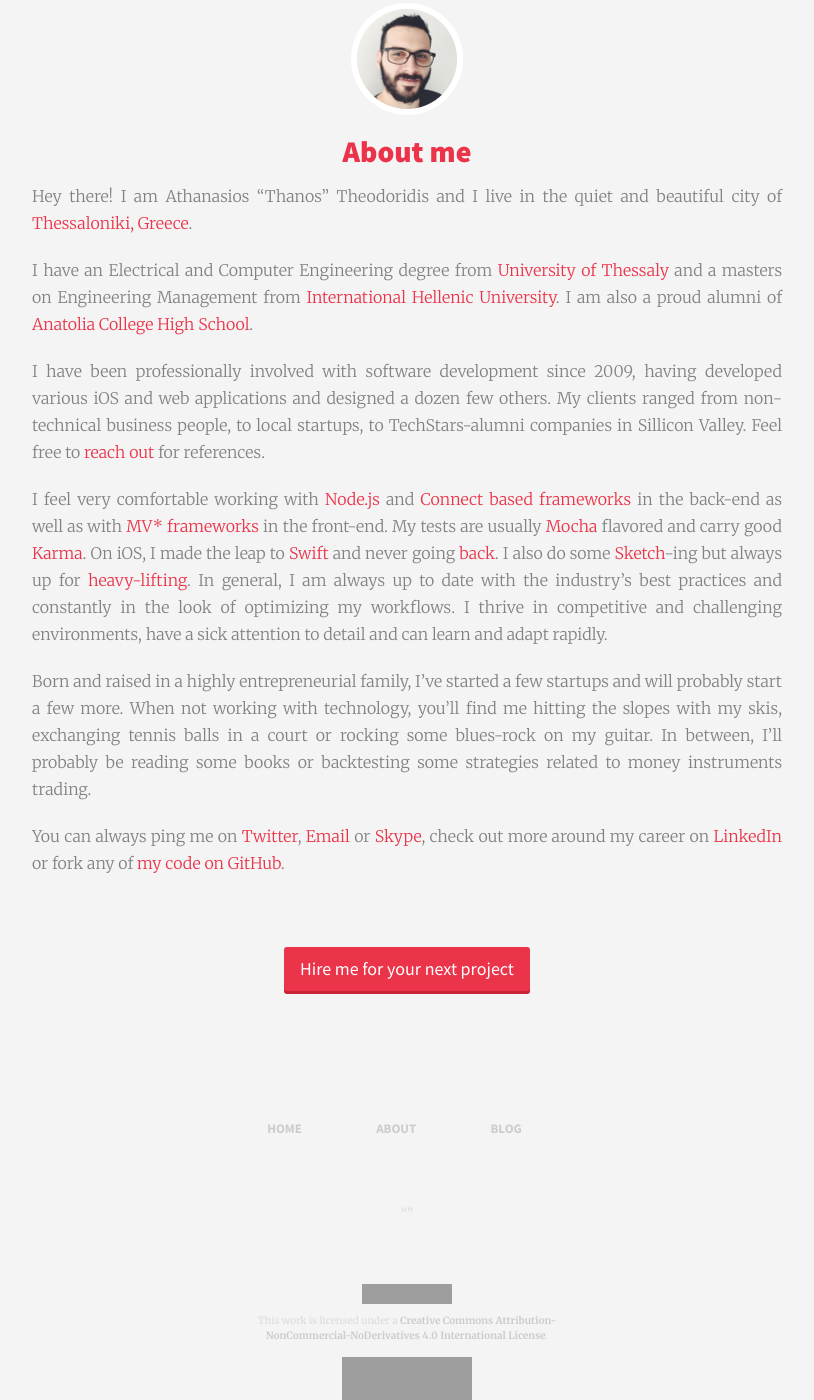
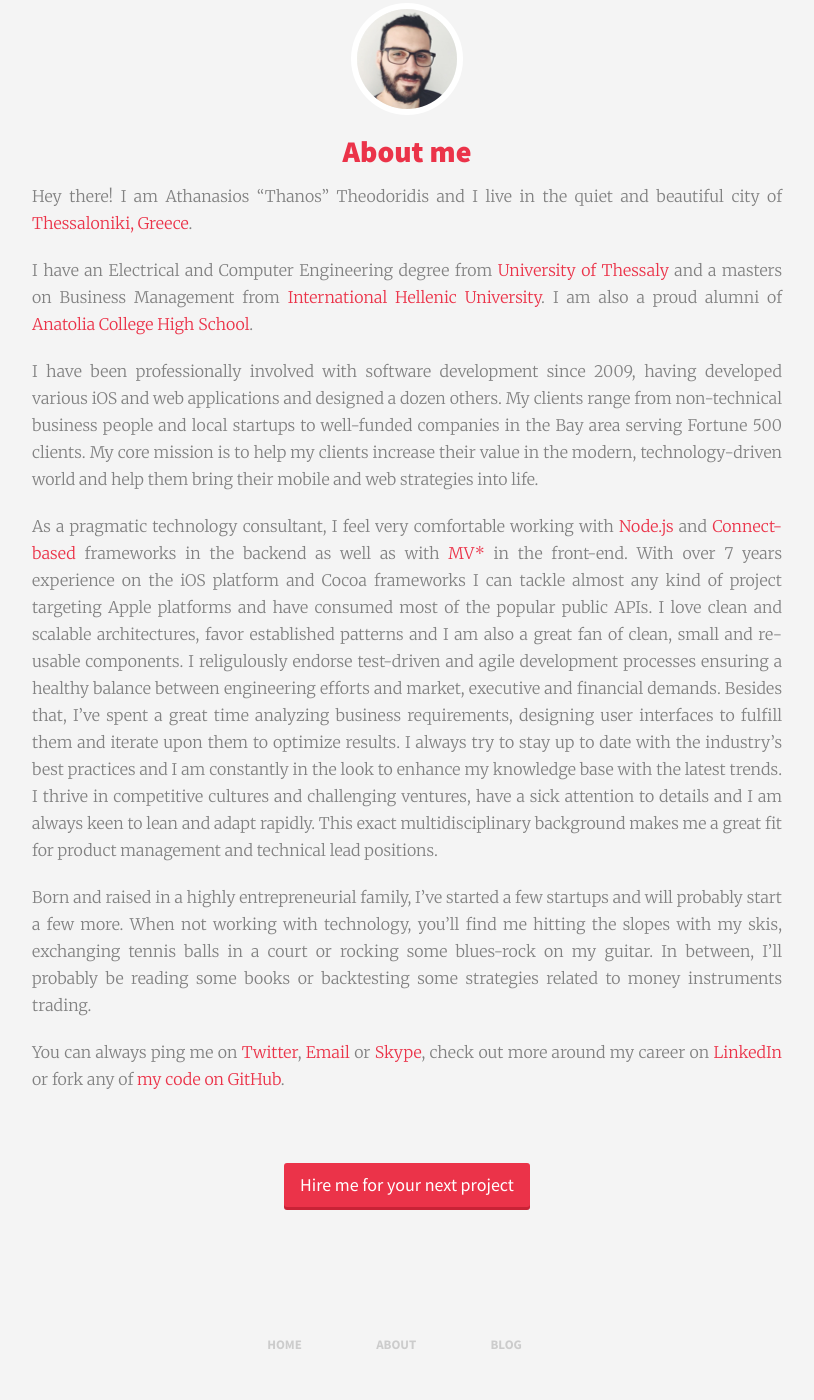
Before and after one commit to attheodo/attheodo.github.io, a Jekyll site: the page built from about.md, in a window 1280 px wide and 1400 px high, scrolled down 537 px. Shown: the whole window, without its empty margins (233-1047 px from the left). Built offline with Jekyll 4.4.1, drawn with Linux system fonts in a browser that asks for light colours; grey boxes are pictures that could not be loaded.

Commit message:
revised positioning

```diff
--- a/about.md
+++ b/about.md
@@ -5,11 +5,11 @@ permalink: /about/
 
 Hey there! I am Athanasios “Thanos” Theodoridis and I live in the quiet and beautiful city of [Thessaloniki, Greece](http://en.wikipedia.org/wiki/Thessaloniki).
 
-I have an Electrical and Computer Engineering degree from [University of Thessaly](http://www.inf.uth.gr/?lang=en) and a masters on Engineering Management from [International Hellenic University](http://www.econ.ihu.edu.gr/). I am also a proud alumni of [Anatolia College High School](http://www.anatolia.edu.gr/cms.jsp).
+I have an Electrical and Computer Engineering degree from [University of Thessaly](http://www.inf.uth.gr/?lang=en) and a masters on Business Management from [International Hellenic University](http://www.econ.ihu.edu.gr/). I am also a proud alumni of [Anatolia College High School](http://www.anatolia.edu.gr/cms.jsp).
 
-I have been professionally involved with software development since 2009, having developed various iOS and web applications and designed a dozen few others. My clients ranged from non-technical business people, to local startups, to TechStars-alumni companies in Sillicon Valley. Feel free to [reach out](mailto:at@atworks.gr?subject=Hello,%20send%20me%20some%20references) for references.
+I have been professionally involved with software development since 2009, having developed various iOS and web applications and designed a dozen others. My clients range from non-technical business people and local startups to well-funded companies in the Bay area serving Fortune 500 clients. My core mission is to help my clients increase their value in the modern, technology-driven world and help them bring their mobile and web strategies into life.
 
-I feel very comfortable working with [Node.js](https://nodejs.org/) and [Connect](https://github.com/senchalabs/connect) [based](http://expressjs.com/) [frameworks](http://sailsjs.org/#!/) in the back-end as well as with [MV*](https://angularjs.org/) [frameworks](http://emberjs.com/) in the front-end. My tests are usually [Mocha](http://mochajs.org/) flavored and carry good [Karma](http://karma-runner.github.io/0.12/index.html). On iOS, I made the leap to [Swift](https://developer.apple.com/swift/) and never going [back](http://en.wikipedia.org/wiki/Objective-C). I also do some [Sketch](http://bohemiancoding.com/sketch/)-ing but always up for [heavy-lifting](http://www.adobe.com/products/photoshop.html). In general, I am always up to date with the industry’s best practices and constantly in the look of optimizing my workflows. I thrive in competitive and challenging environments, have a sick attention to detail and can learn and adapt rapidly.
+As a pragmatic technology consultant, I feel very comfortable working with [Node.js](https://nodejs.org) and [Connect-based](https://github.com/senchalabs/connect) frameworks in the backend as well as with [MV*](https://angularjs.org/) in the front-end. With over 7 years experience on the iOS platform and Cocoa frameworks I can tackle almost any kind of project targeting Apple platforms and have consumed most of the popular public APIs. I love clean and scalable architectures, favor established patterns and I am also a great fan of clean, small and re-usable components. I religulously endorse test-driven and agile development processes ensuring a healthy balance between engineering efforts and market, executive and financial demands. Besides that, I've spent a great time analyzing business requirements, designing user interfaces to fulfill them and iterate upon them to optimize results. I always try to stay up to date with the industry's best practices and I am constantly in the look to enhance my knowledge base with the latest trends. I thrive in competitive cultures and challenging ventures, have a sick attention to details and I am always keen to lean and adapt rapidly. This exact multidisciplinary background makes me a great fit for product management and technical lead positions.
 
 Born and raised in a highly entrepreneurial family, I’ve started a few startups and will probably start a few more. When not working with technology, you’ll find me hitting the slopes with my skis, exchanging tennis balls in a court or rocking some blues-rock on my guitar. In between, I’ll probably be reading some books or backtesting some strategies related to money instruments trading.
 
--- a/index.html
+++ b/index.html
@@ -15,8 +15,8 @@ quote: Success is walking from failure to failure with no loss of enthusiasm
 
         <h1>Hello. I am Thanos.</h1>
 
-        <p>Node.js, Angular and iOS hacker. UX/UI Designer. Generalist, full-stack,
-          real deal. I like startups, beer and women. </p>
+        <p>Web and iOS hacker. UX/UI Designer. Generalist, full-stack,
+          real deal. On a mission to bring your mobile and web strategy into life. </p>
         <ul class="list-inline social-icons">
           <li><a target="_blank" href="https://www.facebook.com/attheodo"><img alt="Facebook" src="/images/fbIcon.png"></a>
           </li>
```
Also changed, not shown: _layouts/about.html (+1 -7 lines).
